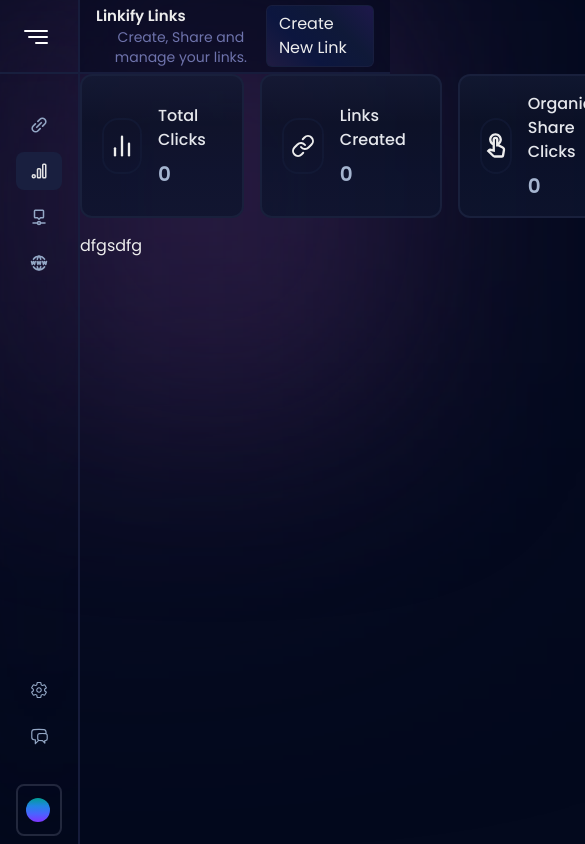
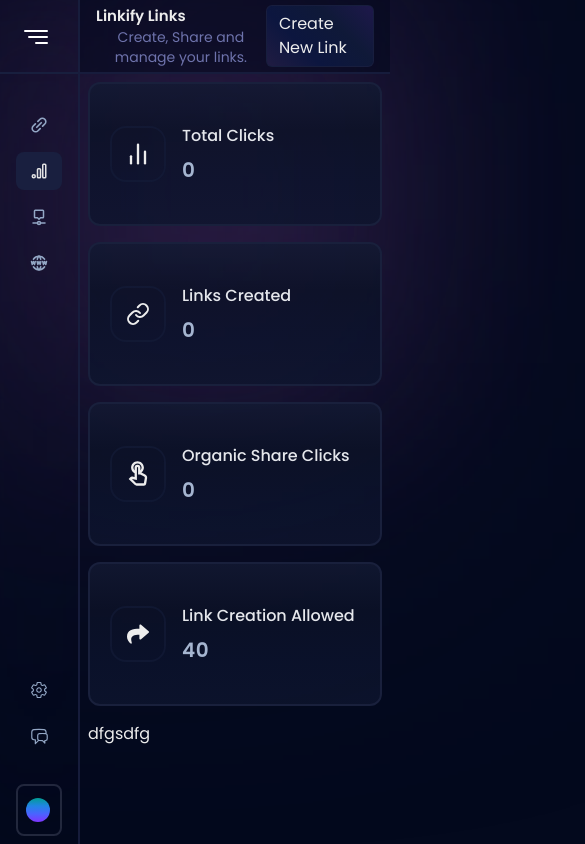
Before and after one commit to Amritanshu312/Linkify, a Next.js app: page /analytics in a window 390 px wide. Shown: the top 844 px of the page, 585 px wide, since content can reach past the window. Built offline with nearby package versions, Linux system fonts and the light colour scheme; no server answers; the database is empty; sample sign-in values are in the browser's storage.

Commit message:
feat 🎉: Analytics - Stats (Responsive)

```diff
--- a/app/(main)/analytics/page.js
+++ b/app/(main)/analytics/page.js
@@ -2,7 +2,7 @@
 
 const AnalyticsPage = () => {
 	return (
-		<div className="min-[680px]:px-12 min-[680px]:py-6 flex flex-col gap-4 font-['poppins']">
+		<div className="px-2 py-2 min-[680px]:px-12 min-[680px]:py-6 flex flex-col gap-4 font-['poppins']">
 			<Stats />
 			dfgsdfg
 		</div>
--- a/contents/analytics/Stats.jsx
+++ b/contents/analytics/Stats.jsx
@@ -13,9 +13,9 @@
   const total_clicks = userInfo?.totalClicks || 0
   const total_links = links?.totalLinks || 0
   const total_organic_share = userInfo?.totalOrganicShare || 0
-  console.log(userInfo)
+
   return (
-    <div className="flex gap-4 items-center">
+    <div className="flex gap-4 max-[1366px]:grid max-[1366px]:grid-cols-2 max-[1366px]:gap-[5_4] max-[590px]:grid-cols-1 items-center">
       <StatsCard icon={<LuChartNoAxesColumn size={28} />} title={"Total Clicks"} totalValue={total_clicks} />
       <StatsCard icon={<FiLink size={24} />} title={"Links Created"} totalValue={total_links} />
       <StatsCard icon={<MdOutlineTouchApp size={28} />} title={"Organic Share Clicks"} totalValue={total_organic_share} />
```
